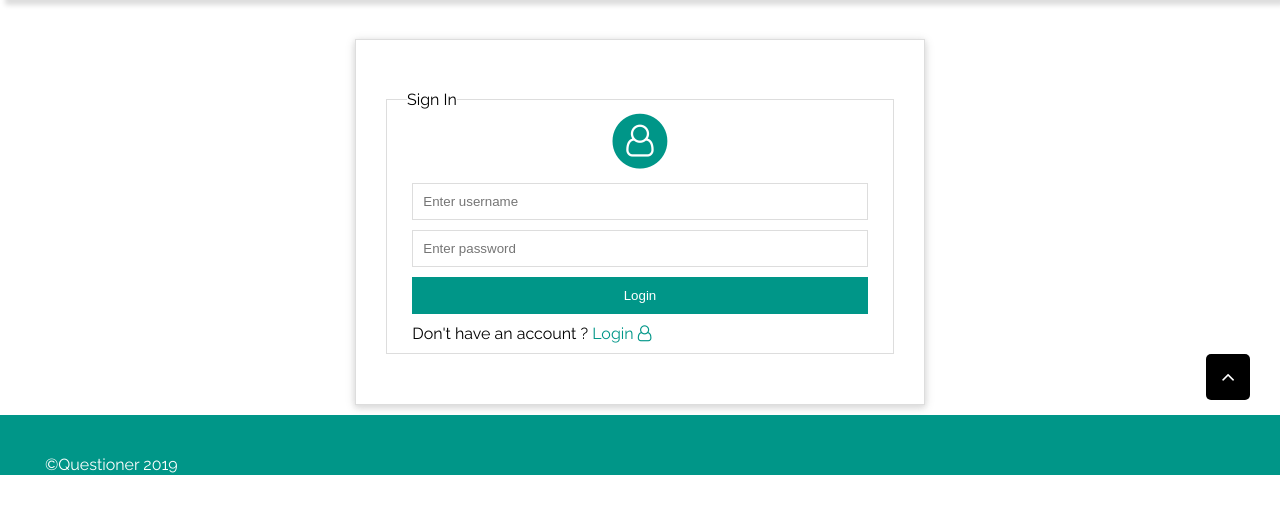
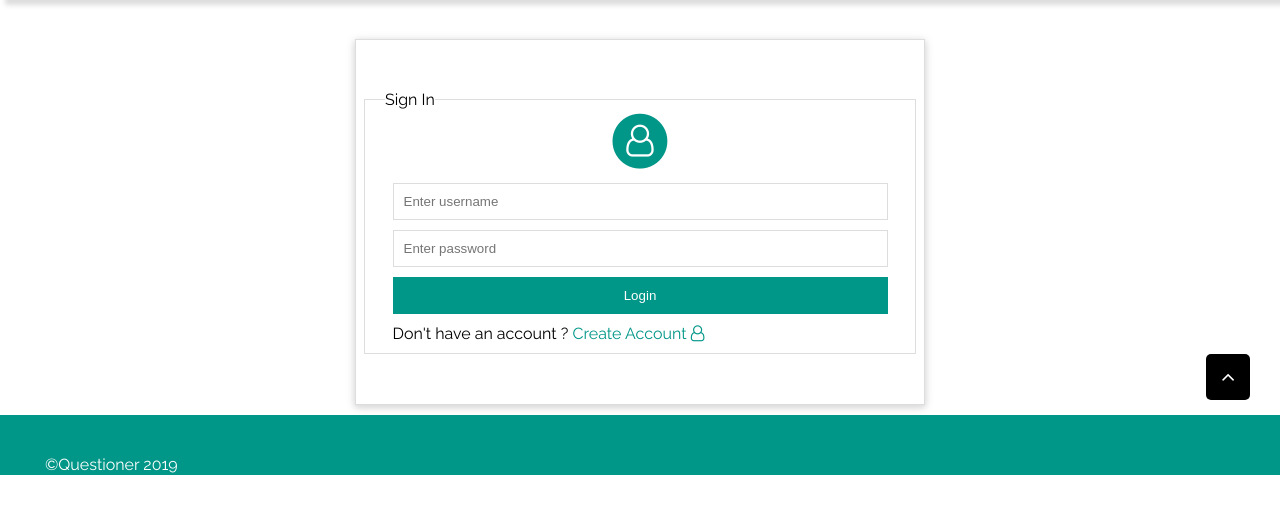
Before and after one commit to Felix45/Questioner, a Python web app: template UI/templates/login.html in a window 1280 px wide. Shown: the part 71-585 px from the top of the page. Run offline with Jinja, Linux system fonts and the light colour scheme; the template is opened without the code that fills it, so the values that code supplies are empty.

Commit message:
[finishes #162968694] finished login page after styling it with css

```diff
--- a/UI/static/styles/style.css
+++ b/UI/static/styles/style.css
@@ -82,6 +82,7 @@ div[class*='column-']{
 	width:80%;
 }
 .button{
+		cursor: pointer;
 		padding: 10px 20px;
 		color: #fff;
 		border: 1px solid #009688;
@@ -175,9 +176,9 @@ main .meetup .meetup-details{
 
 }
 main form{
-	width: 90%;
+	width: 100%;
 	margin: auto;
-	padding: 50px 30px;
+	padding: 50px 8px;
 	border: 1px solid #ddd;
    -webkit-box-shadow: 0 2px 5px 0 #ddd, 0 2px 10px 0 #ddd;
    -moz-box-shadow: 0 2px 5px 0 #ddd,0 2px 10px 0 #ddd;
--- a/UI/templates/login.html
+++ b/UI/templates/login.html
@@ -75,7 +75,7 @@
 							</div>
 
 							<button class="button input-field" type="submit">Login </button>
-							<p class="input-field">Don&apos;t have an account ? <a href="registration.html" title="Create Account">Login <span class="fa fa-user-o"></span></a></p>
+							<p class="input-field">Don&apos;t have an account ? <a href="registration.html" title="Create Account">Create Account <span class="fa fa-user-o"></span></a></p>
 						</fieldset>
 
 					</form>
```
